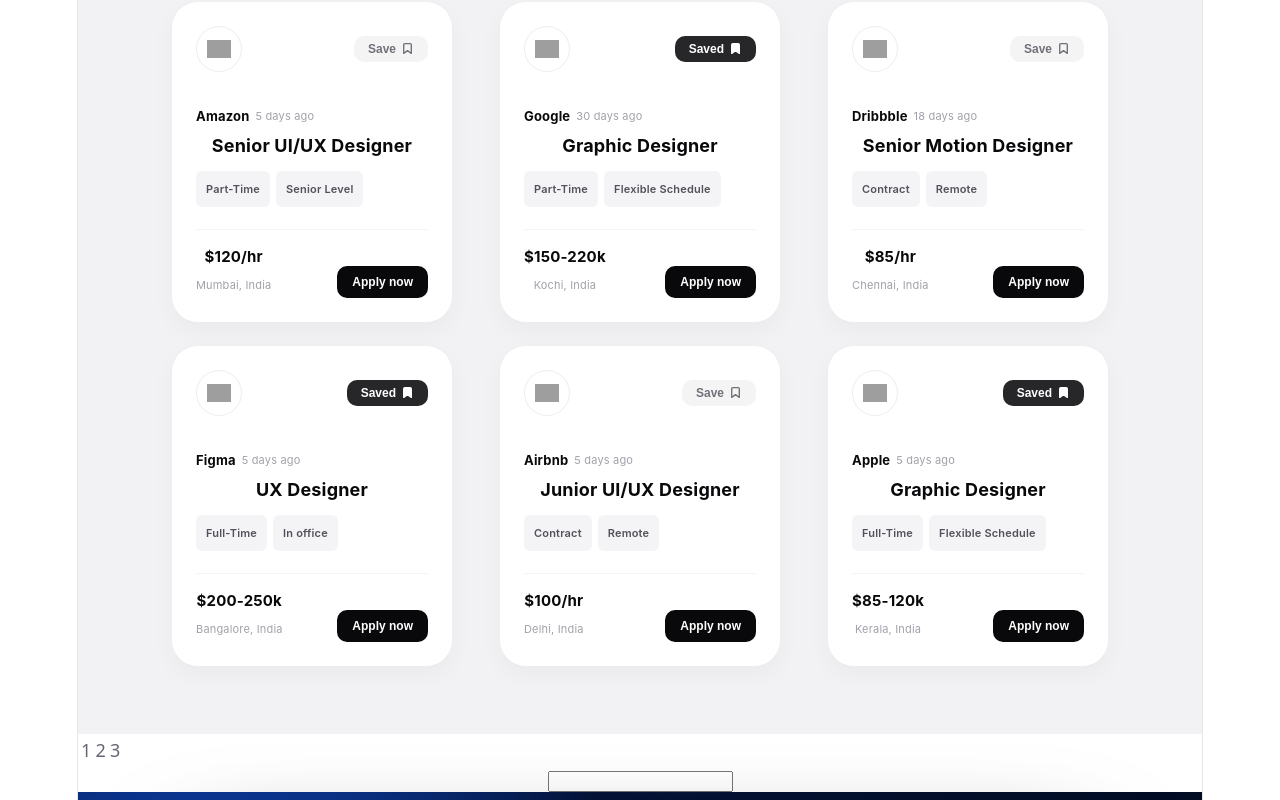
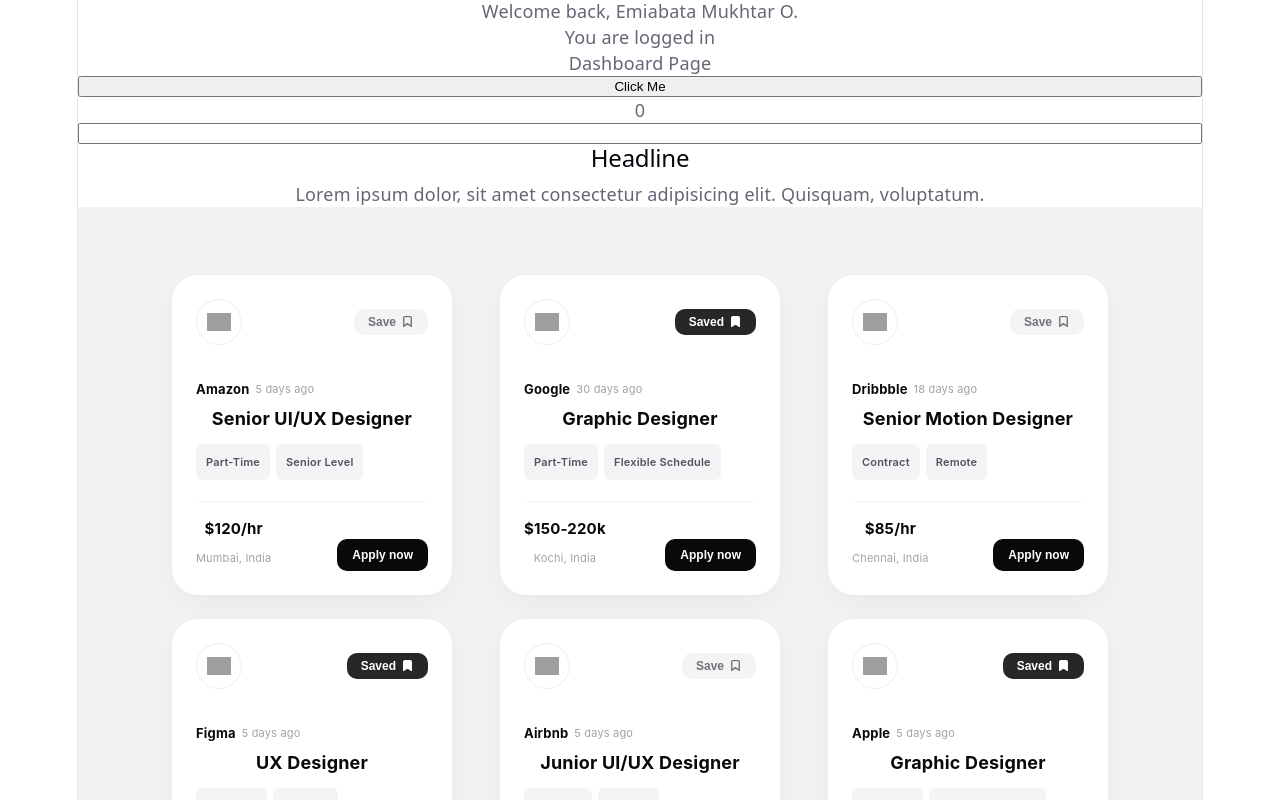
Before and after one commit to Doc-tur/profile-card-update, a React (Vite) app: page / in a window 1280 px wide. Shown: the part 1300-2100 px from the top of the page. Built offline with nearby package versions, Linux system fonts and the light colour scheme; grey boxes are pictures that could not be loaded.

Commit message:
Added new components

```diff
--- a/src/App.jsx
+++ b/src/App.jsx
@@ -3,10 +3,13 @@
 import ProfileCard from "./components/ProfileCard";
 import Card from "./components/Card";
 import Wallet from "./components/Wallet";
+import Dashboard from "./components/Dashboard";
+import LoginPage from "./components/LoginPage";
+import { useState } from "react";
 
 function App() {
-  <h1>Emiabata Mukhtar O.</h1>;
-  <h2>Emiabata Mukhtar O.</h2>;
+  const [count, setCount] = useState(0);
+  const [text, setText] = useState("");
 
   const ProfileCards = [
     {
@@ -37,8 +40,13 @@
     },
   ];
 
+  const isLogin = true;
+
   return (
     <>
+      <h1>Emiabata Mukhtar O.</h1>
+      <h2>Emiabata Mukhtar O.</h2>
+
       <h1>OluwatobilobaGp</h1>
 
       {ProfileCards.map((profilecard, index) => (
@@ -60,17 +68,26 @@
 
       {/* <FirstCard /> */}
 
+      {isLogin && (<p>Welcome back, Emiabata Mukhtar O.</p>)}
+
+      {isLogin ? <p> You are logged in </p> : <p> You are not logged in </p>}
+
+      {isLogin ? <Dashboard /> : <LoginPage />}
+
+      <button onClick={ () => { setCount(count + 1); console.log(count); } }>
+        Click Me
+      </button>
+
+      <div>{count}</div>
+
+      <input type="text" value={text} onChange={(e) => setText(e.target.value)} />
+
+      <div>{text}</div>
       <Card title="Headline">
         {/* children */}
         <p>Lorem ipsum dolor, sit amet consectetur adipisicing elit. Quisquam, voluptatum.</p>
         <FirstCard />
-        <table>
-          <tr>
-            <td>1</td>
-            <td>2</td>
-            <td>3</td>
-          </tr>
-        </table>
+
         <form action="">
           <input type="text" name="" id="" />
         </form>
--- /dev/null
+++ b/src/components/Dashboard.jsx
@@ -0,0 +1,5 @@
+export default function Dashboard() {
+  return (
+    <div>Dashboard Page</div>
+  )
+}
--- /dev/null
+++ b/src/components/LoginPage.jsx
@@ -0,0 +1,5 @@
+export default function LoginPage() {
+  return (
+    <div>Login Page</div>
+  )
+}
```
